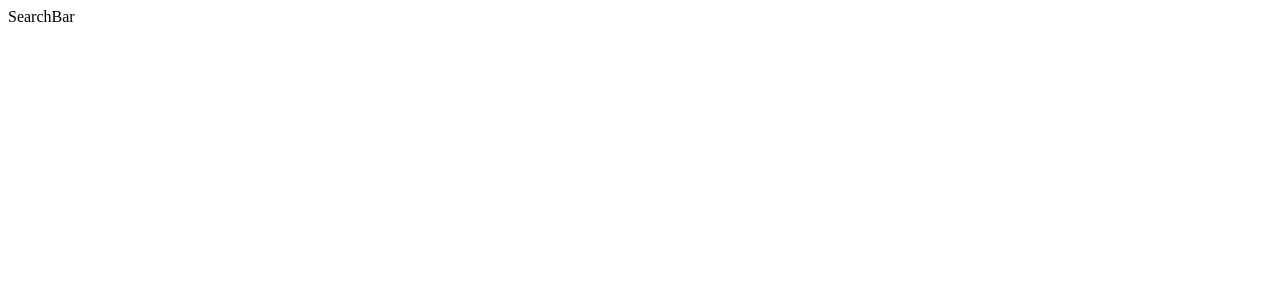
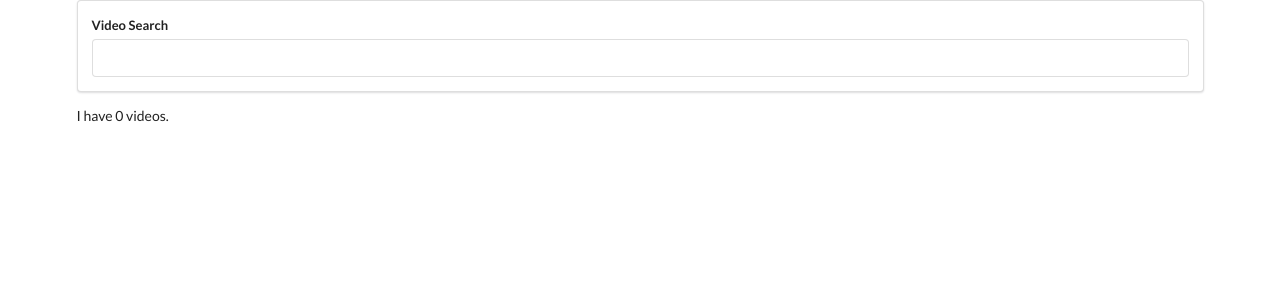
Before and after one commit to lbtrejo/modern-react-redux, a React (Create React App) app in the folder video-app/: page / in a window 1280 px wide. Shown: the top 300 px of the page. Built offline with nearby package versions, Linux system fonts and the light colour scheme.

Commit message:
feat: youtube api, video components functional

```diff
--- a/video-app/package.json
+++ b/video-app/package.json
@@ -6,6 +6,7 @@
     "@testing-library/jest-dom": "^5.11.4",
     "@testing-library/react": "^11.1.0",
     "@testing-library/user-event": "^12.1.10",
+    "axios": "^0.21.1",
     "react": "^17.0.1",
     "react-dom": "^17.0.1",
     "react-scripts": "4.0.3",
--- a/video-app/public/index.html
+++ b/video-app/public/index.html
@@ -10,6 +10,7 @@
       content="Web site created using create-react-app"
     />
     <link rel="apple-touch-icon" href="%PUBLIC_URL%/logo192.png" />
+    <link rel="stylesheet" href="https://cdnjs.cloudflare.com/ajax/libs/semantic-ui/2.4.1/semantic.min.css" integrity="sha512-8bHTC73gkZ7rZ7vpqUQThUDhqcNFyYi2xgDgPDHc+GXVGHXq+xPjynxIopALmOPqzo9JZj0k6OqqewdGO3EsrQ==" crossorigin="anonymous" />
     <!--
       manifest.json provides metadata used when your web app is installed on a
       user's mobile device or desktop. See https://developers.google.com/web/fundamentals/web-app-manifest/
--- /dev/null
+++ b/video-app/src/api/youtube.js
@@ -0,0 +1,13 @@
+import axios from 'axios';
+
+const KEY = 'AIzaSyD5Q4ZrkVeGhAZQiWAdFwRB_8rFrB5jKm8';
+
+export default axios.create({
+    baseURL: 'https://www.googleapis.com/youtube/v3',
+    params: {
+        part: 'snippet',
+        maxResults: 5,
+        type: 'video',
+        key: KEY,
+    },
+});
--- a/video-app/src/components/App.js
+++ b/video-app/src/components/App.js
@@ -1,11 +1,27 @@
 import React from 'react';
 import SearchBar from './SearchBar';
+import VideoList from './VideoList';
+import youtube from '../api/youtube';
 
 class App extends React.Component {
+    state = { videos: [] };
+
+    onTermSubmit = async (term) => {
+        const response = await youtube.get('/search', {
+            params: {
+                q: term,
+            },
+        });
+
+        this.setState({ videos: response.data.items });
+    };
+
     render() {
         return (
-            <div>
-                <SearchBar />
+            <div className="ui container">
+                <SearchBar onFormSubmit={this.onTermSubmit} />I have{' '}
+                {this.state.videos.length} videos.
+                <VideoList videos={this.state.videos} />
             </div>
         );
     }
--- a/video-app/src/components/SearchBar.js
+++ b/video-app/src/components/SearchBar.js
@@ -1,8 +1,32 @@
 import React from 'react';
 
 class SearchBar extends React.Component {
+    state = { term: '' };
+
+    onInputChange = (event) => {
+        this.setState({ term: event.target.value });
+    };
+
+    onFormSubmit = (event) => {
+        event.preventDefault();
+        this.props.onFormSubmit(this.state.term);
+    };
+
     render() {
-        return <div>SearchBar</div>;
+        return (
+            <div className="search-bar ui segment">
+                <form className="ui form" onSubmit={this.onFormSubmit}>
+                    <div className="field">
+                        <label>Video Search</label>
+                        <input
+                            type="text"
+                            value={this.state.term}
+                            onChange={this.onInputChange}
+                        />
+                    </div>
+                </form>
+            </div>
+        );
     }
 }
 
--- /dev/null
+++ b/video-app/src/components/VideoItem.js
@@ -0,0 +1,7 @@
+import React from 'react';
+
+const VideoItem = (props) => {
+    return <div>VideoItem</div>;
+};
+
+export default VideoItem;
--- /dev/null
+++ b/video-app/src/components/VideoList.js
@@ -0,0 +1,12 @@
+import React from 'react';
+import VideoItem from './VideoItem';
+
+const VideoList = ({ videos }) => {
+    const renderedList = videos.map((video) => {
+        return <VideoItem />;
+    });
+
+    return <div>{renderedList}</div>;
+};
+
+export default VideoList;
```
Also changed, not shown: 2 other files (tests, documents, lock files or other folders).
